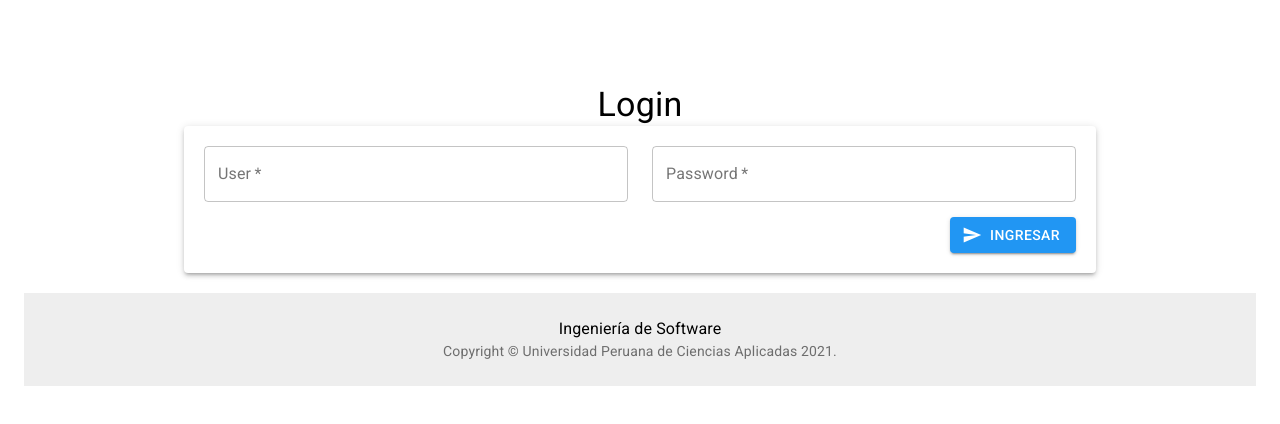
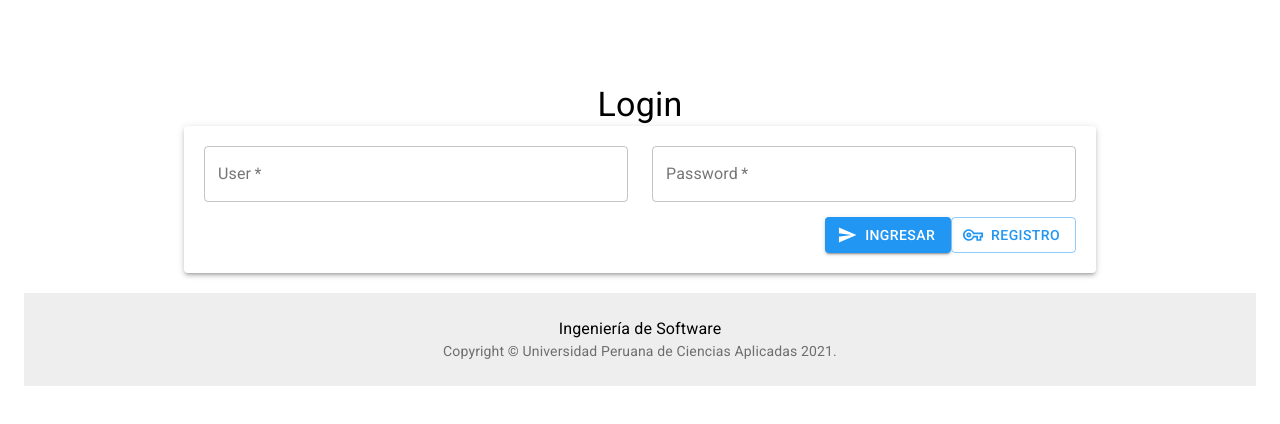
Before and after one commit to billbch/Ing_software_front, a React (Create React App) app: page / in a window 1280 px wide. Shown: the top 424 px of the page. Built offline with nearby package versions, Linux system fonts and the light colour scheme.

Commit message:
Conexion login a registro

```diff
--- a/src/pages/login/login-form.tsx
+++ b/src/pages/login/login-form.tsx
@@ -7,10 +7,13 @@ import { Response_login } from "../../models/response_login";
 import { Link, useHistory, useParams } from "react-router-dom";
 import apiLogin from "../../api/api.login";
 import { Login } from "../../models/login-form";
+import VpnKeyOutlinedIcon from '@material-ui/icons/VpnKeyOutlined';
 
 function Loginform() {
   const history = useHistory();
-
+  if (localStorage.getItem('ppid') || localStorage.getItem('bid')) {
+    history.push('dashboard');
+  }
   const [open, setOpen] = useState(false);
   const [loading, setLoading] = useState(false);
   const [initialLoading, setInitialLoading] = useState(true);
@@ -116,6 +119,16 @@ function Loginform() {
                 >
                   { "Ingresar"}
                 </Button>
+                <Button
+                  component={Link}
+                  to={`/register`}
+                  variant="outlined"
+                  color={"primary"}
+                  startIcon={<VpnKeyOutlinedIcon />}
+                  disabled={loading}
+                >
+                  {"Registro"}
+                </Button>
               </div>
             </React.Fragment>
           </form>
--- a/src/pages/register/register-form.tsx
+++ b/src/pages/register/register-form.tsx
@@ -29,7 +29,7 @@ function Registerform() {
     apiRegister.add(register).then((data) => {
 
         console.log("impresion data",data)
-        history.push("/dashboard");
+          history.push("/login");
     });
   }
 
```
